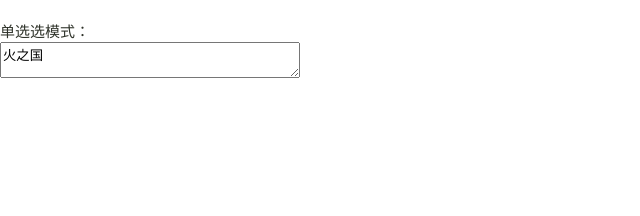
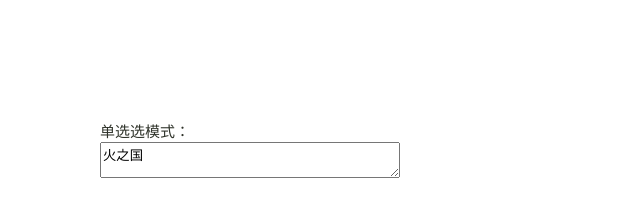
Before and after one commit to wmlunge/treeSelect, a plain HTML site: page src/demo/RadioDemo.html in a window 1280 px wide. Shown: the whole page, without its empty margins (0-640 px from the left). Drawn offline with Linux system fonts and the light colour scheme.

Commit message:
补充实例图片

```diff
--- a/src/demo/RadioDemo.html
+++ b/src/demo/RadioDemo.html
@@ -31,7 +31,9 @@
             {id: 221, pId: 22, name: "手鞠"},
             {id: 222, pId: 22, name: "勘九郎"},
             {id: 3, pId: 0, name: "水之国"},
-            {id: 4, pId: 0, name: "土之国"}
+            {id: 4, pId: 0, name: "雨隐"},
+            {id: 4, pId: 0, name: "土之国"},
+            {id: 4, pId: 0, name: "暗部"},
         ];
         var defaults = {
             textLabel: "jasontext",
@@ -47,7 +49,7 @@
     </script>
 </head>
 
-<body >
+<body style="padding: 100px">
 <br>
 单选选模式：
  <textarea   style="width: 300px" checks="1"   type="text" readonly></textarea>
```
Also changed, not shown: src/demo/img/3.png (added), 1 other file.
